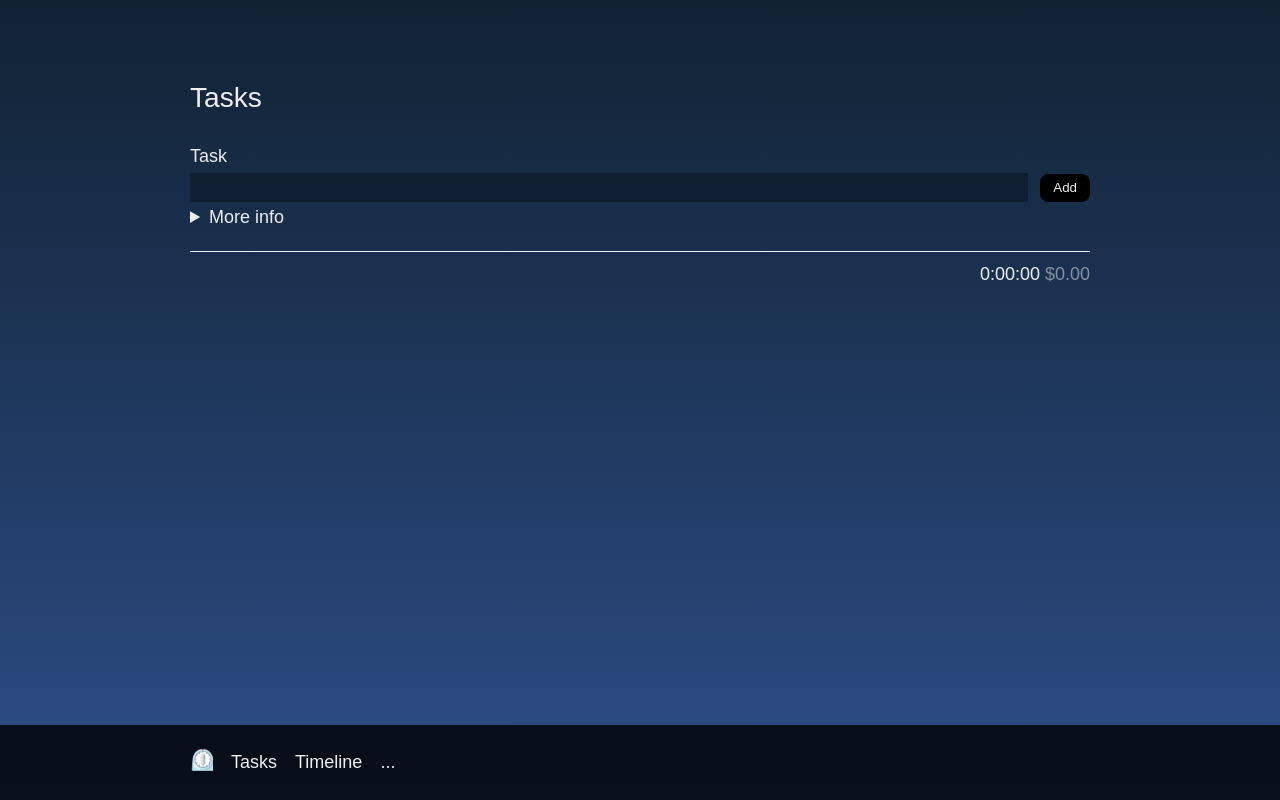
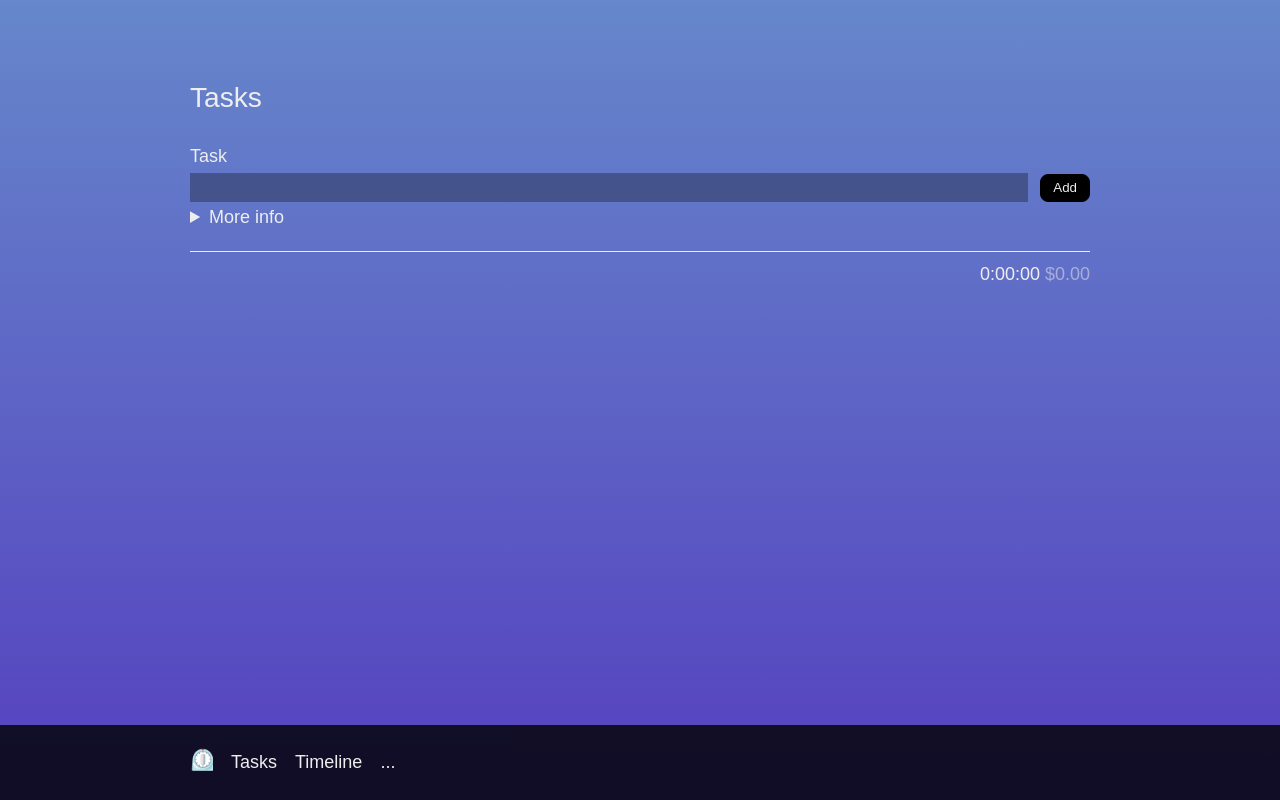
Before and after one commit to peter-sharp/timesheet, a website with bundled scripts: page index.html in a window 1280 px wide. Built offline with nearby package versions, Linux system fonts and the light colour scheme.

Commit message:
Implements color utility functions for hue manipulation and hex to HSLA conversion; updates theme color handling in script.js and modifies CSS variables for improved theming. Increases application version to 0.3.2.

```diff
--- a/script.js
+++ b/script.js
@@ -8,6 +8,7 @@ import  "./current-task.js";
 import './archive/archive-stats.js';
 import timeLoop from "./utils/timeLoop.js";
 import calcDuration, { formatDurationToStandard, hoursToMilliseconds } from "./utils/calcDuration.js";
+import { offsetHue, hexToHsla } from "./utils/colorUtils.js";
 
 import first from "./utils/first.js";
 import last from "./utils/last.js";
@@ -22,7 +23,7 @@ import { hydrate } from "./timesheetStore.js";
 
 // TODO: Move from redux-style state management to Signals.
 
-const APP_VERSION = "0.3.1";
+const APP_VERSION = "0.3.2";
 
 (async () => {
 
@@ -181,7 +182,11 @@ const APP_VERSION = "0.3.1";
     });
     model.listen(function renderTheme({ settings }) {
         if(settings.color){
-            document.body.style.setProperty("--theme-color", settings.color);
+            // Convert hex to HSLA if it's a hex color
+            const themeColor = settings.color.startsWith('#') ? hexToHsla(settings.color, 1) : settings.color;
+            document.documentElement.style.setProperty("--color-theme", themeColor);
+            const backgroundColor = offsetHue(themeColor, 30);
+            document.documentElement.style.setProperty("--color-background-gradient", backgroundColor);
         }
     })
 
--- a/style.css
+++ b/style.css
@@ -1,8 +1,9 @@
 :root {
   --space-1: 0.2rem;
   --color-success: hsl(140deg, 80%, 40%);
-  --color-background: #123;
-  --color-background-gradient: hsla(220,50%,50%, 0.6);
+  --color-theme: hsla(220,50%,50%, 0.8);
+  --color-background-gradient: hsla(250,50%,50%, 1);
+  --color-background: var(--color-theme);
   --color-text: #eee;
   --color-text-muted: rgba(255, 255, 255, 0.7);
   --color-button-bg: #000;
--- /dev/null
+++ b/utils/colorUtils.js
@@ -0,0 +1,68 @@
+/**
+ * Extracts hue from an HSL/HSLA color string
+ * @param {string} color - HSL/HSLA color string
+ * @returns {number|null} - Hue value (0-360) or null if invalid
+ */
+export function extractHue(color) {
+    const hueMatch = color.match(/hsla?\((\d+)/);
+    return hueMatch ? parseInt(hueMatch[1]) : null;
+}
+
+/**
+ * Creates a new HSL/HSLA color with offset hue
+ * @param {string} color - Original HSL/HSLA color string
+ * @param {number} offsetDegrees - Degrees to offset the hue (0-360)
+ * @returns {string} - New color string with offset hue
+ */
+export function offsetHue(color, offsetDegrees) {
+    const hue = extractHue(color);
+    if (hue === null) return color;
+
+    const offsetHue = (hue + offsetDegrees) % 360;
+    return color.replace(/hsla?\(\d+/, `hsla(${offsetHue}`);
+}
+
+/**
+ * Converts a hex color to HSLA format
+ * @param {string} hex - Hex color string (e.g. "#FF0000" or "FF0000")
+ * @param {number} [alpha=0.6] - Alpha value between 0 and 1
+ * @returns {string} - HSLA color string
+ */
+export function hexToHsla(hex, alpha = 0.6) {
+    // Remove the hash if present
+    hex = hex.replace(/^#/, '');
+
+    // Parse the hex values
+    const r = parseInt(hex.substring(0, 2), 16) / 255;
+    const g = parseInt(hex.substring(2, 4), 16) / 255;
+    const b = parseInt(hex.substring(4, 6), 16) / 255;
+
+    // Find min and max values
+    const max = Math.max(r, g, b);
+    const min = Math.min(r, g, b);
+
+    // Calculate hue
+    let h;
+    if (max === min) {
+        h = 0;
+    } else if (max === r) {
+        h = 60 * (((g - b) / (max - min)) % 6);
+    } else if (max === g) {
+        h = 60 * ((b - r) / (max - min) + 2);
+    } else {
+        h = 60 * ((r - g) / (max - min) + 4);
+    }
+
+    // Ensure hue is positive
+    if (h < 0) h += 360;
+
+    // Calculate saturation and lightness
+    const l = (max + min) / 2;
+    const s = max === min ? 0 : (max - min) / (1 - Math.abs(2 * l - 1));
+
+    // Convert to percentages
+    const sPercent = Math.round(s * 100);
+    const lPercent = Math.round(l * 100);
+
+    return `hsla(${Math.round(h)}, ${sPercent}%, ${lPercent}%, ${alpha})`;
+}
```
